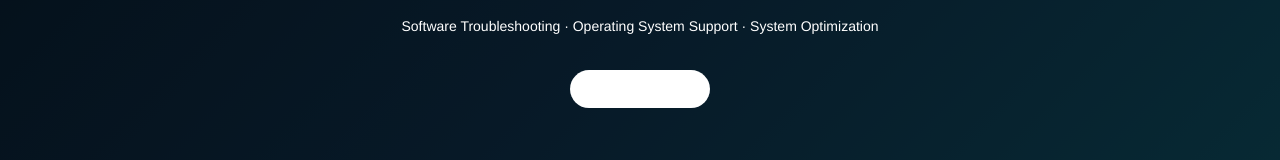
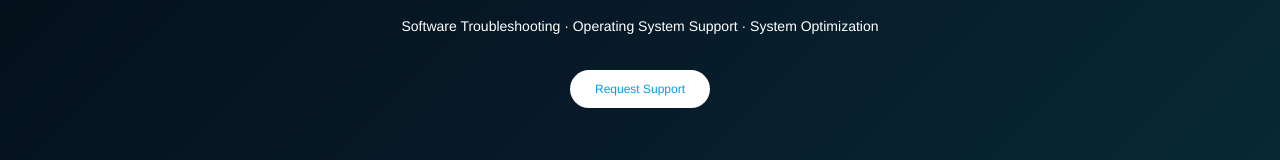
Before and after one commit to mahbodapachii/mahbod, a plain HTML site: page index.html in a window 1280 px wide. Shown: the part 357-517 px from the top of the page. Drawn offline with Linux system fonts and the light colour scheme.

Commit message:
Add files via upload

```diff
--- a/index.html
+++ b/index.html
@@ -29,6 +29,9 @@
     body.lang-fa-active .skill-list i,
     body.lang-fa-active .experience-list li { margin-left: 0.5rem; margin-right: 0; }
     .lang-toggle-btn { cursor: pointer; }
+    .page-header .container > .content-center .btn-neutral {
+      color: #039be5 !important;
+    }
   </style>
 </head>
 
```
